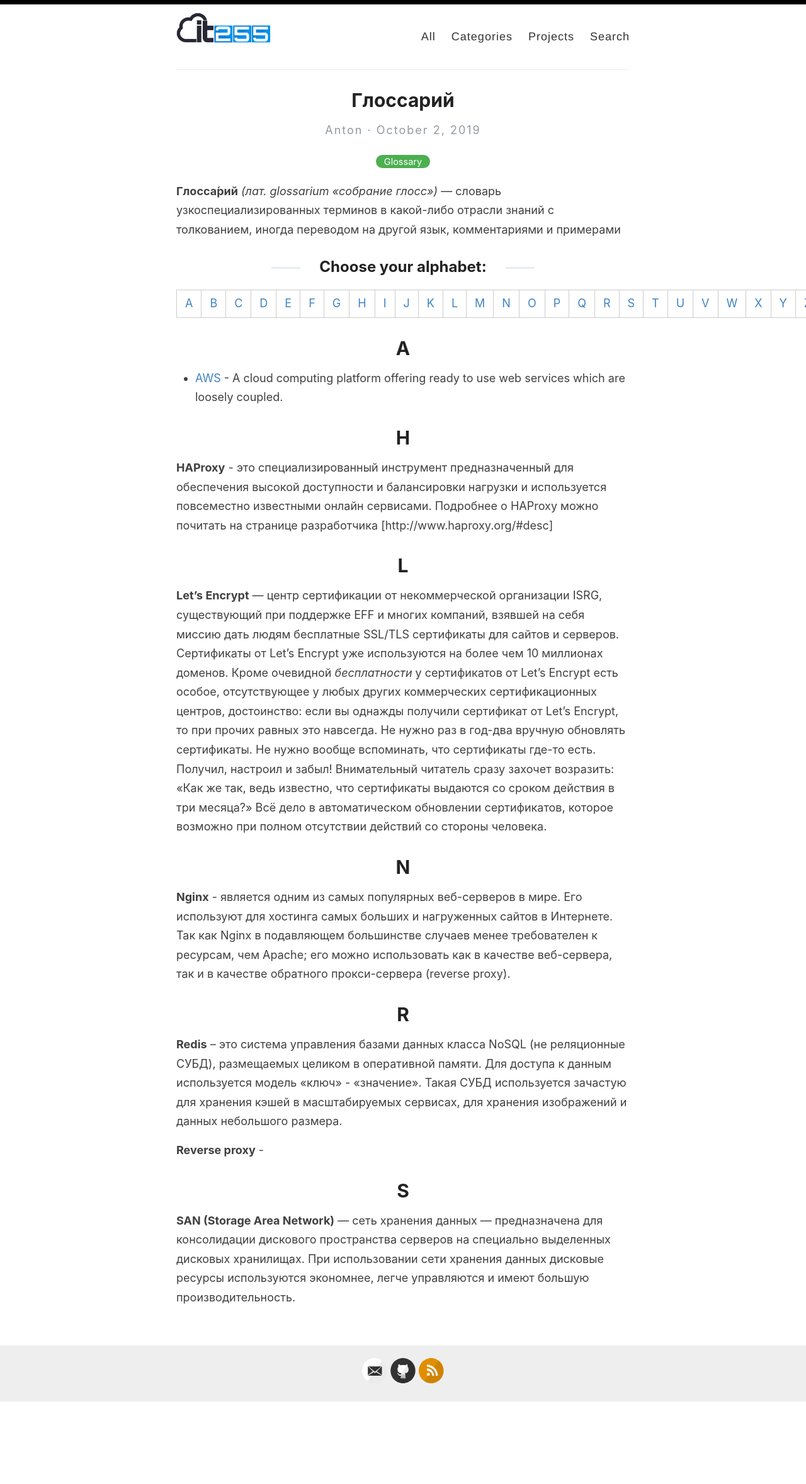
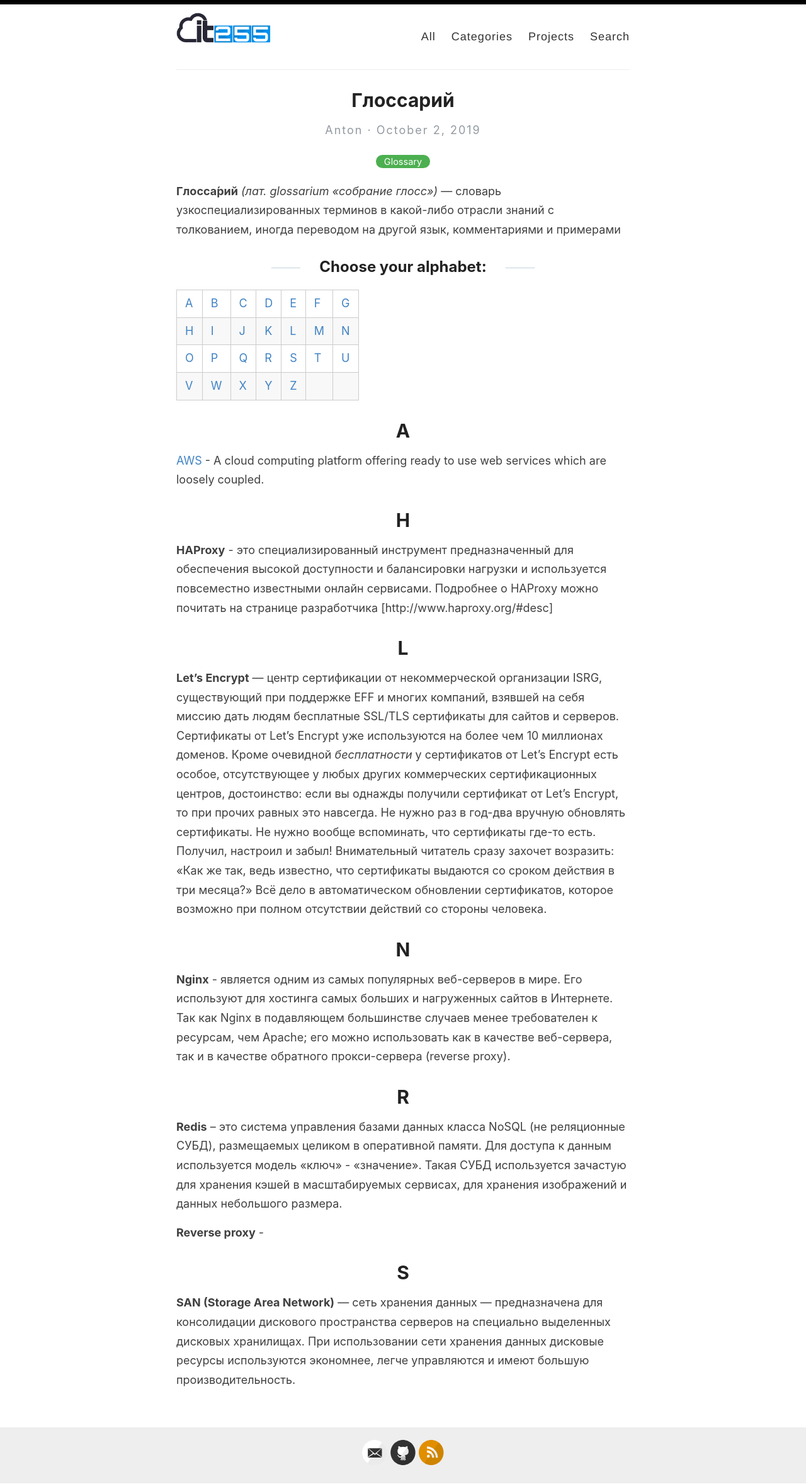
Before and after one commit to it255ru/reverie, a Jekyll site: the page built from _posts/2019-10-02-glossary.md, in a window 1280 px wide. Shown: the whole page at 63% size. Built offline with Jekyll 4.4.1, drawn with Linux system fonts in a browser that asks for light colours; before the commit the page ends 2226 px from its top, so only the background shows below that.

```diff
--- a/_posts/2019-10-02-glossary.md
+++ b/_posts/2019-10-02-glossary.md
@@ -8,10 +8,13 @@ categories: Glossary
 
 ## Choose your alphabet:
 
-[ A ](#a) | [ B ](#b) | [ C ](#c) | [ D ](#d) | [ E ](#e) | [ F ](#f) | [ G ](#g) | [ H ](#h) | [ I ](#i) | [ J ](#j) | [ K ](#k) | [ L ](#l) | [ M ](#m) | [ N ](#n) | [ O ](#o) | [ P ](#p) | [ Q ](#q) | [ R ](#r) | [ S ](#s) | [ T ](#t) | [ U ](#u) | [ V ](#v) | [ W ](#w) | [ X ](#x) | [ Y ](#y) | [ Z ](#z) |
+[ A ](#a) | [ B ](#b) | [ C ](#c) | [ D ](#d) | [ E ](#e) | [ F ](#f) | [ G ](#g) |
+[ H ](#h) | [ I ](#i) | [ J ](#j) | [ K ](#k) | [ L ](#l) | [ M ](#m) | [ N ](#n) |
+[ O ](#o) | [ P ](#p) | [ Q ](#q) | [ R ](#r) | [ S ](#s) | [ T ](#t) | [ U ](#u) |
+[ V ](#v) | [ W ](#w) | [ X ](#x) | [ Y ](#y) | [ Z ](#z) |
 
 # A
- - [AWS](https://aws.amazon.com) - A cloud computing platform offering ready to use web services which are loosely coupled.
+[AWS](https://aws.amazon.com) - A cloud computing platform offering ready to use web services which are loosely coupled.
 
 # H
 
```
